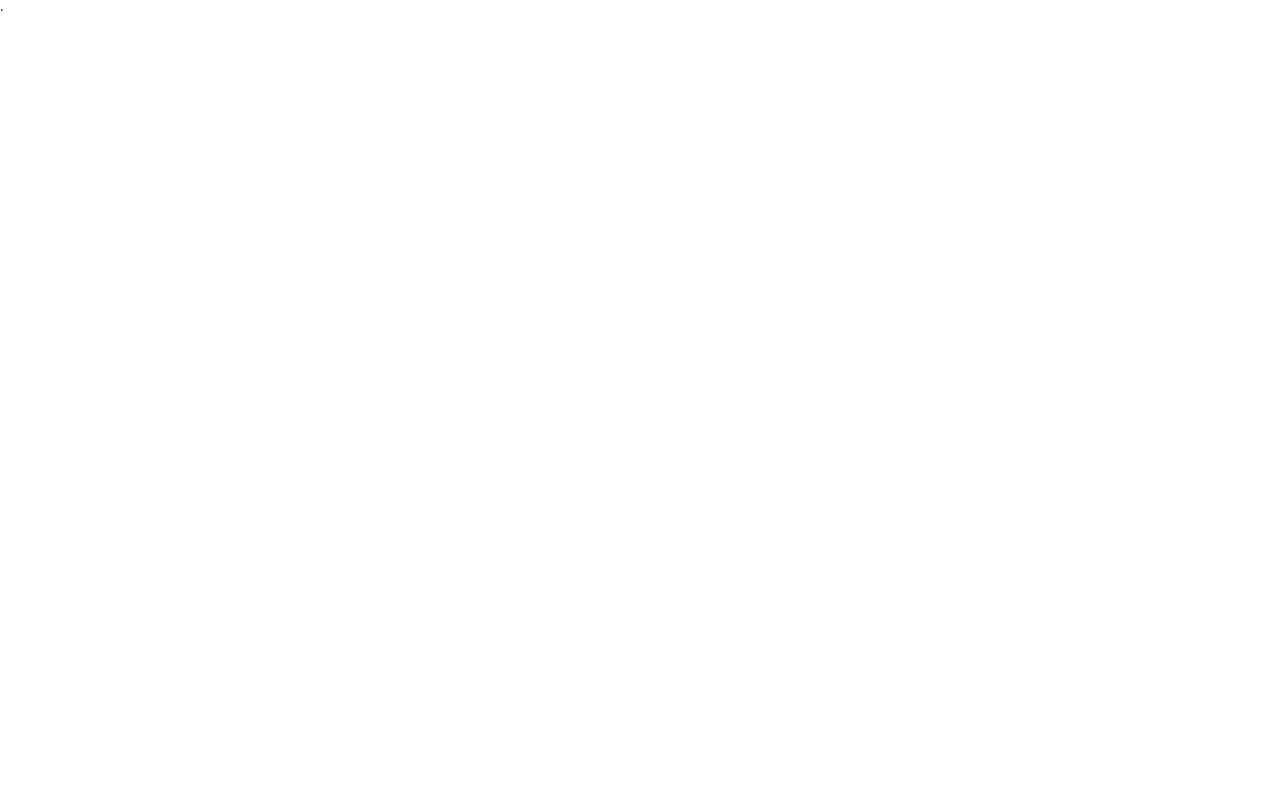
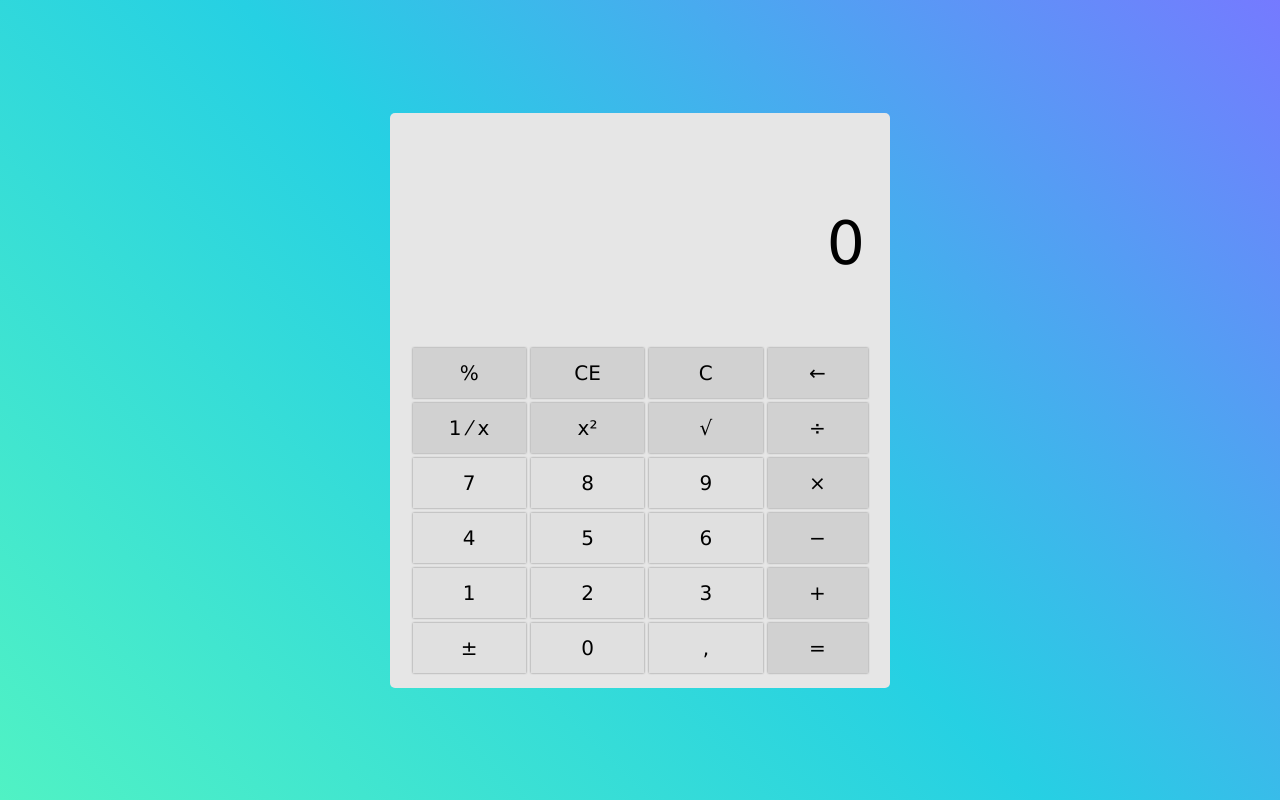
Before and after one commit to NevidX/calculator, a plain HTML site: page index.html in a window 1280 px wide. Drawn offline with nearby package versions, Linux system fonts and the light colour scheme; files that its build step writes are made by us from their sources.

Commit message:
First build of HTML CSS

```diff
--- a/index.html
+++ b/index.html
@@ -9,9 +9,43 @@
 </head>
 
 <body>
-    <div class="calc">
-        <div class="calc__container">
-            .
+    <div class="wrapper">
+        <div class="calc">
+            <div class="calc__container">
+                <div class="calc__value-area">0</div>
+                <div class="calc__tools-area">
+                    <div class="calc__oper-num oper-num">
+                        <div class="oper-num__operators">
+                            <div class="operator">%</div>
+                            <div class="operator">CE</div>
+                            <div class="operator">C</div>
+                            <div class="operator">1 &frasl; x</div>
+                            <div class="operator">x&sup2;</div>
+                            <div class="operator">&radic;</div>
+                            <div class="operator operator__num">7</div>
+                            <div class="operator operator__num">8</div>
+                            <div class="operator operator__num">9</div>
+                            <div class="operator operator__num">4</div>
+                            <div class="operator operator__num">5</div>
+                            <div class="operator operator__num">6</div>
+                            <div class="operator operator__num">1</div>
+                            <div class="operator operator__num">2</div>
+                            <div class="operator operator__num">3</div>
+                            <div class="operator operator__num">&plusmn;</div>
+                            <div class="operator operator__num">0</div>
+                            <div class="operator operator__num">,</div>
+                        </div>
+                        <div class="oper-num__aside">
+                            <div class="operator">&larr;</div>
+                            <div class="operator">&divide;</div>
+                            <div class="operator">&times;</div>
+                            <div class="operator">&minus;</div>
+                            <div class="operator">+</div>
+                            <div class="operator">=</div>
+                        </div>
+                    </div>
+                </div>
+            </div>
         </div>
     </div>
 </body>
--- a/scss/_calculator.scss
+++ b/scss/_calculator.scss
@@ -0,0 +1,79 @@
+// COLORS
+$backColor: gray;
+$OperatorColor: rgb(209, 209, 209);
+$hoverOperatorColor: rgb(187, 187, 187);
+//--------------------
+
+// Indent
+$GridGap: 5px;
+//-------------------
+$FontF: "Lucida Sans", "Lucida Sans Regular", "Lucida Grande", "Lucida Sans Unicode", Geneva, Verdana, sans-serif;
+.calc {
+	width: 500px;
+	max-height: 600px;
+	background: rgb(230, 230, 230);
+	margin: 0 auto;
+	border-radius: 5px;
+}
+.calc__container {
+	padding-top: 20%;
+	padding-bottom: 3%;
+	height: 100%;
+}
+.calc__value-area {
+	font-family: $FontF;
+	width: 90%;
+	height: 10%;
+	text-align: right;
+	font-size: 60px;
+	margin: 0 auto;
+}
+.calc__tools-area {
+	width: 100%;
+	height: 90%;
+	padding: 15% 0 0 0;
+	display: flex;
+	justify-content: space-evenly;
+}
+.calc__oper-num {
+	display: flex;
+	width: 100%;
+	justify-content: center;
+}
+.oper-num__operators {
+	width: 70%;
+	display: grid;
+	grid-template-columns: repeat(3, 1fr);
+	grid-template-rows: repeat(6, 1fr);
+	grid-column-gap: $GridGap;
+	grid-row-gap: $GridGap;
+}
+.operator {
+	font-family: $FontF;
+	font-size: 20px;
+	text-align: center;
+	width: 100%;
+	height: 50px;
+	line-height: 250%;
+	background: $OperatorColor;
+	box-shadow: 0px 0px 2px 0px gray;
+	user-select: none;
+	transition: all 0.05s ease-in-out;
+	&:hover {
+		background: $hoverOperatorColor;
+		box-shadow: 0px 0px 2px 1px rgb(83, 83, 83);
+	}
+}
+.operator__num {
+	background: rgb(224, 224, 224);
+}
+.oper-num__numbers {
+}
+.oper-num__aside {
+	margin-left: $GridGap;
+	width: 20%;
+	display: grid;
+	grid-template-columns: 1fr;
+	grid-column-gap: $GridGap;
+	grid-row-gap: $GridGap;
+}
--- a/scss/style.scss
+++ b/scss/style.scss
@@ -2,4 +2,12 @@
 @import "_nullstyle";
 @import "_settings";
 @import "_form";
+@import "_calculator";
 //=====<ПОДКЛЮЧЕНИЕ СТИЛЕЙ>=================
+
+.wrapper {
+	background: -webkit-linear-gradient(45deg, #50f2c4, #26d0e3, #757aff);
+	background: linear-gradient(45deg, #50f2c4, #26d0e3, #757aff);
+	display: flex;
+	align-items: center;
+}
```
Also changed, not shown: css/style.css (added), 1 other file.
